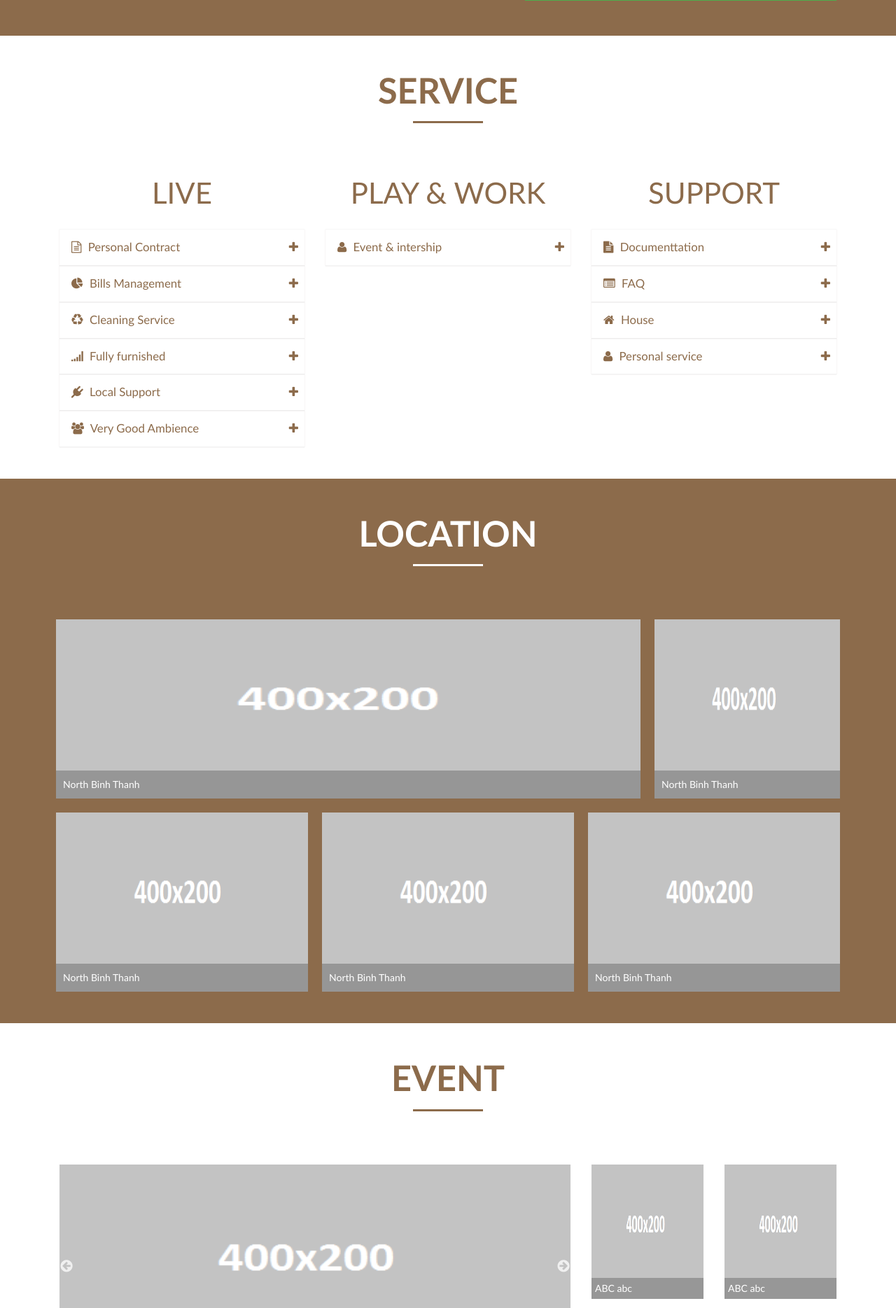
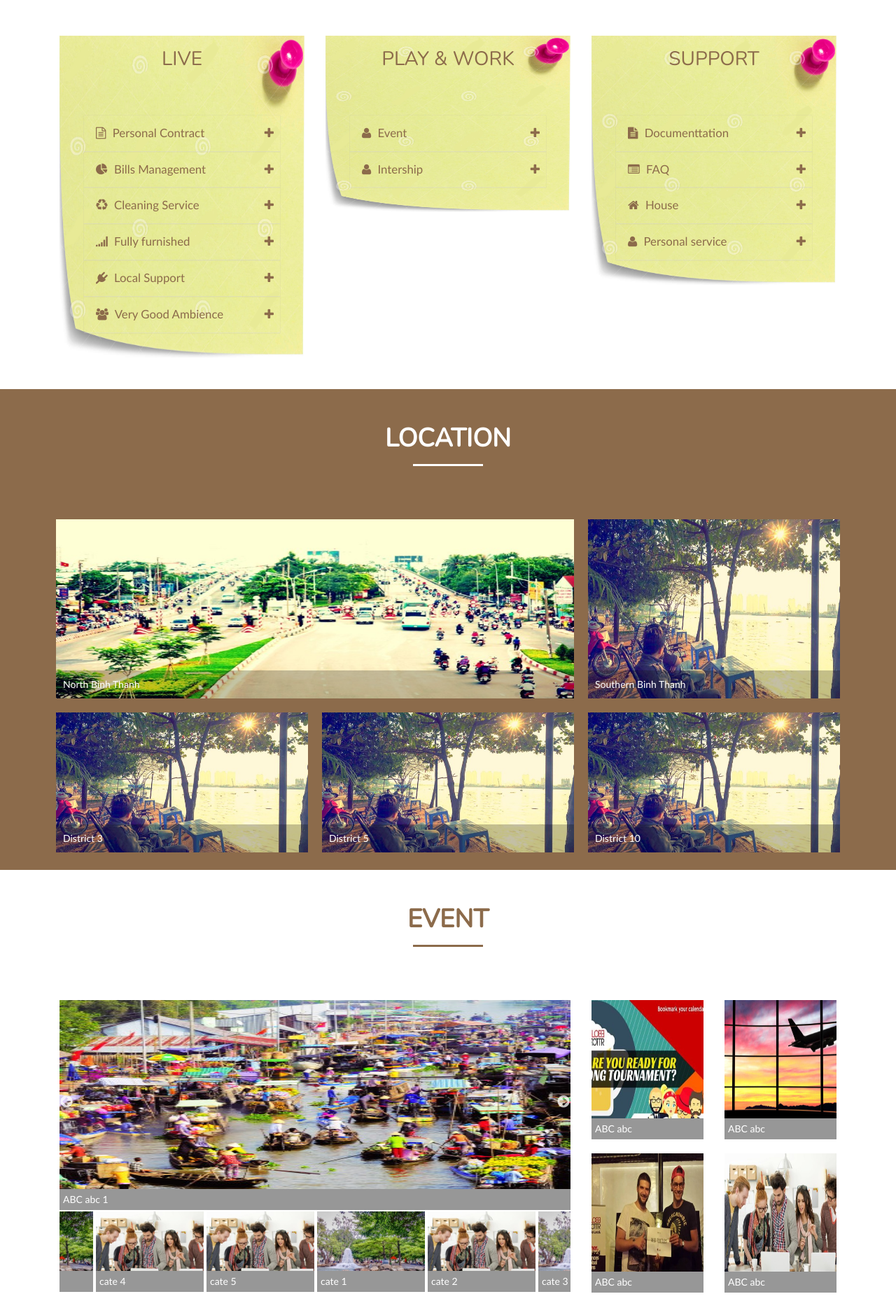
Before and after one commit to bssdatdang/sharehouseasia, a PHP site: page / in a window 1280 px wide. Shown: the part 891-2760 px from the top of the page at 70% size. Run offline with PHP 8.4, Linux system fonts and the light colour scheme; some libraries are stand-ins or nearby versions.

Commit message:
update home page

```diff
--- a/html/assets/css/homepage.css
+++ b/html/assets/css/homepage.css
@@ -13,8 +13,9 @@
  }
 
  .text-jumbo {
-   font-size: 6vw;
+   font-size: 4vw;
    font-weight: 700;
+    font-family: 'Nunito', sans-serif;
  }
 
  .text-branding {
@@ -23,6 +24,9 @@
 
  .text-contrast {
    color: #fff;
+ }
+ p.text-contrast{
+  font-size: 1.5vw;
  }
 
  body.is-fullscreen {
@@ -97,12 +101,13 @@
 
  .box-inner .panel-title {
    text-align: center;
-   font-size: 3.6em;
+   font-size: 2.6em;
    margin-top: 20px;
    margin-bottom: 60px;
    font-weight: bold;
    text-transform: uppercase;
    position: relative;
+   font-family: 'Nunito', sans-serif;
  }
 
  .box.odd .box-inner .panel-title:after {
@@ -163,6 +168,8 @@
    background: transparent;
    opacity: 0.9;
    color: #ffffff;
+   border-bottom: 5px solid #8c6b4b;
+    font-family: 'Nunito', sans-serif;
  }
 
  header .nav ul {
@@ -207,10 +214,13 @@
  /*************************/
 
  .content .slider-video {
-   height: 627.167px;
+   height: 598px;
    width: 100%;
  }
 
+ .location-bottom{
+   height: 200px;
+ }
  .slider-video .slider-inner {
    width: 100%;
    overflow: hidden;
@@ -313,9 +323,11 @@
 
  .service-title {
    text-align: center;
-   font-size: 3em;
+   font-size: 2em;
    text-transform: uppercase;
    margin-bottom: 30px;
+   font-family: 'Nunito', sans-serif;
+   padding-top: 18px;
  }
 
  .service-item {
@@ -412,7 +424,7 @@
 
  .event-right .col-md-6.event-item {
    width: 50%;
-   height: 202px;
+   height: 209px;
    float: left;
  }
 
@@ -785,11 +797,14 @@
    float: left;
  }
 
- .location-thumbnail img {
+.location-top.location-item .location-thumbnail img {
    width: 100%;
    height: 20vw;
  }
-
+ .location-bottom.location-item .location-thumbnail img {
+   width: 100%;
+   height: 200px;
+ }
  .album-image .flickr_badge_image {
    width: 75px;
    margin: 10px 10px 0px 0px;
@@ -801,3 +816,18 @@
    margin: 5px 0 0;
    height: 75px;
  }
+.img-logo img{
+   height: 95px;
+   margin-left: 95px;
+}
+.sh-menu{
+   margin-top: 20px;
+}
+.service-inner{
+   background: url('../images/bg-service.png');
+   background-repeat: no-repeat;
+    background-size: 100% 100%;
+}
+ul.service-list.list-unstyled {
+    padding: 35px;
+}
--- a/html/assets/css/responsive.css
+++ b/html/assets/css/responsive.css
@@ -36,6 +36,13 @@
   .location-thumbnail img{
   	height: 200px;
   }
+   .navbar-collapse.in {
+    background: #8c6b4b;
+  }
+  .img-logo img{
+    height: 95px;
+    margin-left: 0px;
+  }
 }
 @media only screen and (max-width: 480px) {
 	.location-item{
@@ -44,4 +51,11 @@
 	.location-thumbnail img{
 		height: 150px;
 	}
+  .navbar-collapse.in {
+    background: #8c6b4b;
 }
+.img-logo img{
+  height: 55px;
+  margin-left: 0px;
+}
+}
--- a/html/index.html
+++ b/html/index.html
@@ -11,6 +11,7 @@
   <link rel="stylesheet" href="http://code.jquery.com/ui/1.11.4/themes/smoothness/jquery-ui.css">
   <link rel='stylesheet' href='http://fonts.googleapis.com/css?family=Montserrat%3Aregular%2C700&#038;subset=latin&#038;ver=4.3.4' type='text/css' media='all' />
   <link rel='stylesheet' href='http://fonts.googleapis.com/css?family=Open+Sans%3A300%2C300italic%2Cregular%2Citalic%2C600%2C600italic%2C700%2C700italic%2C800%2C800italic&#038;subset=greek%2Ccyrillic-ext%2Ccyrillic%2Clatin%2Clatin-ext%2Cvietnamese%2Cgreek-ext&#038;ver=4.3.4' type='text/css' media='all' />
+  <link href='https://fonts.googleapis.com/css?family=Nunito:300' rel='stylesheet' type='text/css'>
   <link rel="stylesheet" type="text/css" href="assets/css/animate.min.css">
   <link rel="stylesheet" type="text/css" href="assets/css/homepage.css">
   <link rel="stylesheet" type="text/css" href="assets/css/responsive.css">
@@ -25,11 +26,11 @@
           <span class="icon-bar"></span>
           <span class="icon-bar"></span>
         </button>
-        <a href="#" class="navbar-brand">
-          <img src="assets/images/ss-logo-footer.png"></a>
+        <a href="#" class="navbar-brand img-logo">
+          <img src="assets/images/logo.png"></a>
       </div>
       <nav id="sh-main-navbar" class="collapse navbar-collapse sh-main-navbar">
-        <ul class="nav navbar-nav navbar-right">
+        <ul class="sh-menu nav navbar-nav navbar-right ">
           <li> <a href="#">List your space</a>
           </li>
           <li class="dropdown"> <a href="#" data-toggle="dropdown">Service    <span class="caret"></span></a>
@@ -77,9 +78,9 @@
       <div class="checking box even" id="checking">
         <div class="box-inner panel panel-default">
           <div class="container">
-            <div class="panel-heading   wow fadeInUp" data-wow-duration="0.9s" data-wow-delay="500ms">
+           <!--  <div class="panel-heading   wow fadeInUp" data-wow-duration="0.9s" data-wow-delay="500ms">
               <h3 class="panel-title">FIND A ROOM FOR YOUR ARRIVAL DATE</h3>
-            </div>
+            </div> -->
             <div class="panel-body">
               <form class="form-check-available" method="post" action="#">
                 <div class="form-group">
@@ -88,9 +89,9 @@
                       <label for="date-check-in">Area</label>
                       <select class="form-control">
                         <option value="1">North Binh Thanh District</option>
-                        <option value="1">North Binh Thanh District</option>
-                        <option value="1">North Binh Thanh District</option>
-                        <option value="1">North Binh Thanh District</option>
+                        <option value="1">Southern Binh Thanh District</option>
+                        <option value="1">District 2</option>
+                        <option value="1">District 3</option>
                       </select>
                     </div>
                     <div class="col-md-2 col-sm-6  wow fadeInUp" data-wow-duration="0.9s" data-wow-delay="700ms">
@@ -209,7 +210,19 @@
                       <li class="service-item">
                         <h6 class="sc-item-title">
                           <i class="fa fa-user"></i>
-                          Event & intership
+                          Event
+                          <span class="control-caret pull-right">
+                          <i class="fa fa-plus"></i>
+                          </span>
+                        </h6>
+                        <div class="sc-item-description">
+                          updating....
+                        </div>
+                      </li>
+                      <li class="service-item">
+                        <h6 class="sc-item-title">
+                          <i class="fa fa-user"></i>
+                          Intership
                           <span class="control-caret pull-right">
                           <i class="fa fa-plus"></i>
                           </span>
@@ -291,53 +304,53 @@
             </div>
             <div class="panel-body">
               <div class="row">
-                <div class="col-md-9 col-xs-9 location-item ">
+                <div class="col-md-8 col-xs-8 location-top location-item ">
                   <div class="location-inner wow bounceIn" data-wow-duration="2.5s" data-wow-delay="700ms">
                     <div class="location-thumbnail">
-                      <img src="assets/images/default.png">
+                      <img src="assets/images/binhthanh.jpg">
                     </div>
                     <div class="location-info">
                       <a href="#">North Binh Thanh</a>
                     </div>
                   </div>
                 </div>
-                <div class="col-md-3 col-xs-3  location-item ">
+                <div class="col-md-4 col-xs-4 location-top location-item ">
                   <div class="location-inner  wow bounceIn" data-wow-duration="2.3s" data-wow-delay="700ms">
                     <div class="location-thumbnail">
-                      <img src="assets/images/default.png">
+                      <img src="assets/images/nambinhthanh.jpg">
                     </div>
                     <div class="location-info">
-                      <a href="#">North Binh Thanh</a>
+                      <a href="#">Southern Binh Thanh</a>
                     </div>
                   </div>
                 </div>
-                <div class="col-md-4 col-xs-4  location-item ">
+                <div class="col-md-4 col-xs-4 location-bottom location-item ">
                   <div class="location-inner  wow bounceInUp" data-wow-duration="2.3s" data-wow-delay="700ms">
                     <div class="location-thumbnail">
-                      <img src="assets/images/default.png">
+                      <img src="assets/images/nambinhthanh.jpg">
                     </div>
                     <div class="location-info">
-                      <a href="#">North Binh Thanh</a>
+                      <a href="#">District 3</a>
                     </div>
                   </div>
                 </div>
-                <div class="col-md-4  col-xs-4  location-item ">
+                <div class="col-md-4  col-xs-4 location-bottom location-item ">
                   <div class="location-inner  wow bounceInUp" data-wow-duration="2.6s" data-wow-delay="700ms">
                     <div class="location-thumbnail">
-                      <img src="assets/images/default.png">
+                      <img src="assets/images/nambinhthanh.jpg">
                     </div>
                     <div class="location-info">
-                      <a href="#">North Binh Thanh</a>
+                      <a href="#">District 5</a>
                     </div>
                   </div>
                 </div>
-                <div class="col-md-4  col-xs-4  location-item ">
+                <div class="col-md-4  col-xs-4 location-bottom location-item ">
                   <div class="location-inner  wow bounceInUp" data-wow-duration="3s" data-wow-delay="700ms">
                     <div class="location-thumbnail">
-                      <img src="assets/images/default.png">
+                      <img src="assets/images/nambinhthanh.jpg">
                     </div>
                     <div class="location-info">
-                      <a href="#">North Binh Thanh</a>
+                      <a href="#">District 10</a>
                     </div>
                   </div>
                 </div>
@@ -363,7 +376,7 @@
                         <div class="event-item">
                           <div class="event-inner">
                             <div class="event-thumbnail">
-                              <img src="assets/images/default.png">
+                              <img src="assets/images/new1.jpg">
                             </div>
                             <div class="event-info">
                               <a href="#"> ABC abc  1</a>
@@ -373,7 +386,7 @@
                         <div class="event-item">
                           <div class="event-inner">
                             <div class="event-thumbnail">
-                              <img src="assets/images/default.png">
+                              <img src="assets/images/new1.jpg">
                             </div>
                             <div class="event-info">
                               <a href="#"> ABC abc 2</a>
@@ -383,7 +396,7 @@
                         <div class="event-item">
                           <div class="event-inner">
                             <div class="event-thumbnail">
-                              <img src="assets/images/default.png">
+                              <img src="assets/images/new1.jpg">
                             </div>
                             <div class="event-info">
                               <a href="#"> ABC abc 3</a>
@@ -395,7 +408,7 @@
                         <div class="event-item">
                           <div class="event-inner">
                             <div class="event-thumbnail">
-                              <img src="assets/images/default.png">
+                              <img src="assets/images/new1.jpg">
                             </div>
                             <div class="event-info">
                               <a href="#"> ABC abc  1 - 2</a>
@@ -405,7 +418,7 @@
                         <div class="event-item">
                           <div class="event-inner">
                             <div class="event-thumbnail">
-                              <img src="assets/images/default.png">
+                              <img src="assets/images/new1.jpg">
                             </div>
                             <div class="event-info">
                               <a href="#"> ABC abc 2 - 2</a>
@@ -415,7 +428,7 @@
                         <div class="event-item">
                           <div class="event-inner">
                             <div class="event-thumbnail">
-                              <img src="assets/images/default.png">
+                              <img src="assets/images/new1.jpg">
                             </div>
                             <div class="event-info">
                               <a href="#"> ABC abc 3 - 2</a>
@@ -427,7 +440,7 @@
                         <div class="event-item">
                           <div class="event-inner">
                             <div class="event-thumbnail">
-                              <img src="assets/images/default.png">
+                              <img src="assets/images/new1.jpg">
                             </div>
                             <div class="event-info">
                               <a href="#"> ABC abc  1 - 3</a>
@@ -437,7 +450,7 @@
                         <div class="event-item">
                           <div class="event-inner">
                             <div class="event-thumbnail">
-                              <img src="assets/images/default.png">
+                              <img src="assets/images/new1.jpg">
                             </div>
                             <div class="event-info">
                               <a href="#"> ABC abc 2 - 3</a>
@@ -447,7 +460,7 @@
                         <div class="event-item">
                           <div class="event-inner">
                             <div class="event-thumbnail">
-                              <img src="assets/images/default.png">
+                              <img src="assets/images/new1.jpg">
                             </div>
                             <div class="event-info">
                               <a href="#"> ABC abc 3 - 3</a>
@@ -459,7 +472,7 @@
                         <div class="event-item">
                           <div class="event-inner">
                             <div class="event-thumbnail">
-                              <img src="assets/images/default.png">
+                              <img src="assets/images/new1.jpg">
                             </div>
                             <div class="event-info">
                               <a href="#"> ABC abc  1 - 4</a>
@@ -469,7 +482,7 @@
                         <div class="event-item">
                           <div class="event-inner">
                             <div class="event-thumbnail">
-                              <img src="assets/images/default.png">
+                              <img src="assets/images/new1.jpg">
                             </div>
                             <div class="event-info">
                               <a href="#"> ABC abc 2 - 4</a>
@@ -479,7 +492,7 @@
                         <div class="event-item">
                           <div class="event-inner">
                             <div class="event-thumbnail">
-                              <img src="assets/images/default.png">
+                              <img src="assets/images/new1.jpg">
                             </div>
                             <div class="event-info">
                               <a href="#"> ABC abc 3 - 4</a>
@@ -491,7 +504,7 @@
                         <div class="event-item">
                           <div class="event-inner">
                             <div class="event-thumbnail">
-                              <img src="assets/images/default.png">
+                              <img src="assets/images/new1.jpg">
                             </div>
                             <div class="event-info">
                               <a href="#"> ABC abc  1 - 5</a>
@@ -501,7 +514,7 @@
                         <div class="event-item">
                           <div class="event-inner">
                             <div class="event-thumbnail">
-                              <img src="assets/images/default.png">
+                              <img src="assets/images/new1.jpg">
                             </div>
                             <div class="event-info">
                               <a href="#"> ABC abc 2 - 5</a>
@@ -511,7 +524,7 @@
                         <div class="event-item">
                           <div class="event-inner">
                             <div class="event-thumbnail">
-                              <img src="assets/images/default.png">
+                              <img src="assets/images/new1.jpg">
                             </div>
                             <div class="event-info">
                               <a href="#"> ABC abc 3 - 5</a>
@@ -524,7 +537,7 @@
                       <div class="event-item">
                         <div class="event-inner">
                           <div class="event-thumbnail">
-                            <img src="assets/images/default.png">
+                            <img src="assets/images/newcat.jpg">
                           </div>
                           <div class="event-info">
                             <a href="#"> cate 1</a>
@@ -534,7 +547,7 @@
                       <div class="event-item">
                         <div class="event-inner">
                           <div class="event-thumbnail">
-                            <img src="assets/images/default.png">
+                            <img src="assets/images/news.jpg">
                           </div>
                           <div class="event-info">
                             <a href="#"> cate 2</a>
@@ -544,7 +557,7 @@
                       <div class="event-item">
                         <div class="event-inner">
                           <div class="event-thumbnail">
-                            <img src="assets/images/default.png">
+                            <img src="assets/images/newcat.jpg">
                           </div>
                           <div class="event-info">
                             <a href="#">  cate 3</a>
@@ -554,7 +567,7 @@
                       <div class="event-item">
                         <div class="event-inner">
                           <div class="event-thumbnail">
-                            <img src="assets/images/default.png">
+                            <img src="assets/images/news.jpg">
                           </div>
                           <div class="event-info">
                             <a href="#">  cate 4</a>
@@ -564,7 +577,7 @@
                       <div class="event-item">
                         <div class="event-inner">
                           <div class="event-thumbnail">
-                            <img src="assets/images/default.png">
+                            <img src="assets/images/news.jpg">
                           </div>
                           <div class="event-info">
                             <a href="#">  cate 5</a>
@@ -579,7 +592,7 @@
                     <div class="col-md-6 event-item">
                       <div class="event-inner">
                         <div class="event-thumbnail">
-                          <img src="assets/images/default.png">
+                          <img src="assets/images/new2.jpg">
                         </div>
                         <div class="event-info">
                           <a href="#"> ABC abc </a>
@@ -589,7 +602,7 @@
                     <div class="col-md-6 event-item">
                       <div class="event-inner">
                         <div class="event-thumbnail">
-                          <img src="assets/images/default.png">
+                          <img src="assets/images/new3.jpg">
                         </div>
                         <div class="event-info">
                           <a href="#"> ABC abc </a>
@@ -599,7 +612,7 @@
                     <div class="col-md-6 event-item">
                       <div class="event-inner">
                         <div class="event-thumbnail">
-                          <img src="assets/images/default.png">
+                          <img src="assets/images/new4.jpg">
                         </div>
                         <div class="event-info">
                           <a href="#"> ABC abc </a>
@@ -609,7 +622,7 @@
                     <div class="col-md-6 event-item">
                       <div class="event-inner">
                         <div class="event-thumbnail">
-                          <img src="assets/images/default.png">
+                          <img src="assets/images/news.jpg">
                         </div>
                         <div class="event-info">
                           <a href="#"> ABC abc </a>
```
Also changed, not shown: html/assets/images/bg-service.png (added), html/assets/images/binhthanh.jpg (added), html/assets/images/logo.png (added), html/assets/images/nambinhthanh.jpg (added), html/assets/images/new1.jpg (added), html/assets/images/new2.jpg (added), html/assets/images/new3.jpg (added), html/assets/images/new4.jpg (added), html/assets/images/newcat.jpg (added), html/assets/images/news.jpg (added).
